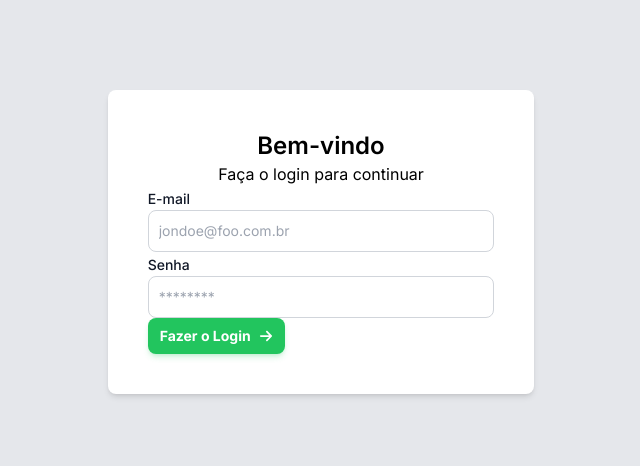
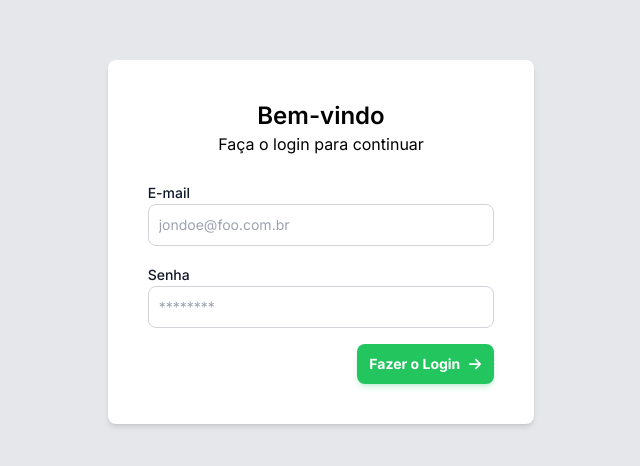
Before and after one commit to jotavital/do-that-react, a Next.js app: page /signin in a window 1280 px wide. Shown: the part 158-624 px from the top of the page, without its empty margins (319-959 px from the left). Built offline with nearby package versions, Linux system fonts and the light colour scheme.

Commit message:
✨ componentizando form de login

```diff
--- a/app/signin/page.tsx
+++ b/app/signin/page.tsx
@@ -1,62 +1,40 @@
+import { Button } from '@/components/theme/button';
+import { Input } from '@/components/theme/input';
 import { FaArrowRight } from 'react-icons/fa6';
 
 const SignInPage = () => {
 	return (
 		<div className="flex justify-center min-h-[100vh] items-center">
 			<div className="lg:w-1/3 w-1/2 bg-white p-10 rounded-lg shadow-md">
-				<div className="text-center ">
+				<div className="text-center mb-6">
 					<h1 className="text-2xl font-semibold">Bem-vindo</h1>
 					<p>Faça o login para continuar</p>
 				</div>
 
-				<div>
-					<label
-						htmlFor="email"
-						className="text-sm font-medium text-gray-900 dark:text-white"
-					>
-						E-mail
-					</label>
-					<input
-						type="text"
+				<form action="#" className="flex flex-col gap-4">
+					<Input
+						label="E-mail"
 						id="email"
-						className="appearance-none border border-gray-300 text-sm rounded-lg focus:ring-blue-500
-							focus:border-blue-500 w-full p-2.5 dark:bg-gray-700 dark:border-gray-600
-							dark:placeholder-gray-400 dark:text-white dark:focus:ring-blue-500
-							dark:focus:border-blue-500 focus:outline-none"
+						name="email"
 						placeholder="jondoe@foo.com.br"
-						required
 					/>
-				</div>
-				<div>
-					<label
-						htmlFor="password"
-						className="text-sm font-medium text-gray-900 dark:text-white"
-					>
-						Senha
-					</label>
-					<input
+
+					<Input
+						label="Senha"
+						id="password"
+						name="password"
+						placeholder="********"
 						type="password"
-						id="password"
-						className="appearance-none border border-gray-300 text-sm rounded-lg focus:ring-blue-500
-							focus:border-blue-500 w-full p-2.5 dark:bg-gray-700 dark:border-gray-600
-							dark:placeholder-gray-400 dark:text-white dark:focus:ring-blue-500
-							dark:focus:border-blue-500 focus:outline-none"
-						placeholder="********"
-						required
 					/>
-				</div>
 
-				<button
-					className="rounded-lg bg-green-500 py-2 px-3 text-sm font-bold text-white shadow-md
-						shadow-green-500/20 transition-all focus:opacity-[0.85] active:opacity-[0.85]
-						disabled:pointer-events-none disabled:opacity-50 disabled:shadow-none
-						hover:shadow-lg hover:shadow-green-500/40 flex items-center gap-2"
-					data-ripple-light="true"
-					type="button"
-				>
-					Fazer o Login
-					<FaArrowRight className="text-md" />
-				</button>
+					<div className="flex justify-end">
+						<Button
+							title="Fazer o Login"
+							icon={<FaArrowRight className="text-md" />}
+							type="submit"
+						/>
+					</div>
+				</form>
 			</div>
 		</div>
 	);
--- /dev/null
+++ b/components/theme/button/index.tsx
@@ -0,0 +1,24 @@
+import { ButtonProps } from '@/components/theme/button/types';
+import React from 'react';
+
+export const Button: React.FC<ButtonProps> = ({
+	title,
+	icon,
+	type,
+	...rest
+}: ButtonProps) => {
+	return (
+		<button
+			className="rounded-lg bg-green-500 py-2 px-3 text-sm font-bold text-white shadow-md
+				shadow-green-500/20 transition-all focus:opacity-[0.85] active:opacity-[0.85]
+				disabled:pointer-events-none disabled:opacity-50 disabled:shadow-none
+				hover:shadow-lg hover:shadow-green-500/40 flex items-center gap-2 min-h-[2.5rem]"
+			data-ripple-light="true"
+			type={type ?? 'button'}
+			{...rest}
+		>
+			{title}
+			{icon}
+		</button>
+	);
+};
--- /dev/null
+++ b/components/theme/button/types.ts
@@ -0,0 +1,10 @@
+import { JSX, ReactNode } from 'react';
+
+interface CustomButtonProps {
+	title?: string;
+	icon?: ReactNode;
+}
+
+type HTMLButtonProps = JSX.IntrinsicElements['button'];
+
+export type ButtonProps = CustomButtonProps & HTMLButtonProps;
--- /dev/null
+++ b/components/theme/input/index.tsx
@@ -0,0 +1,35 @@
+import { InputProps } from '@/components/theme/input/types';
+import React from 'react';
+
+export const Input: React.FC<InputProps> = ({
+	label,
+	id,
+	required,
+	type = 'text',
+	placeholder,
+	name,
+	...rest
+}: InputProps) => {
+	return (
+		<div>
+			<label
+				htmlFor={id}
+				className="text-sm font-medium text-gray-900 dark:text-white"
+			>
+				{label}
+			</label>
+			<input
+				type={type}
+				id={id}
+				name={name}
+				className="appearance-none border border-gray-300 text-sm rounded-lg focus:ring-blue-500
+					focus:border-blue-500 w-full p-2.5 dark:bg-gray-700 dark:border-gray-600
+					dark:placeholder-gray-400 dark:text-white dark:focus:ring-blue-500
+					dark:focus:border-blue-500 focus:outline-none"
+				placeholder={placeholder}
+				required={required}
+				{...rest}
+			/>
+		</div>
+	);
+};
--- /dev/null
+++ b/components/theme/input/types.ts
@@ -0,0 +1,7 @@
+interface CustomInputProps {
+	label?: string;
+}
+
+type HTMLInputProps = JSX.IntrinsicElements['input'];
+
+export type InputProps = CustomInputProps & HTMLInputProps;
```
